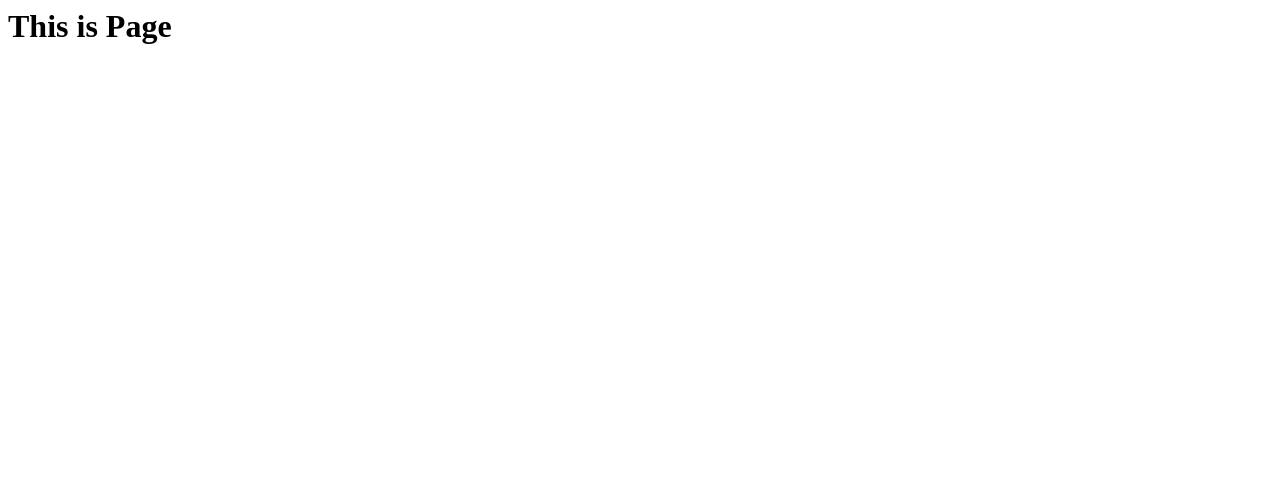
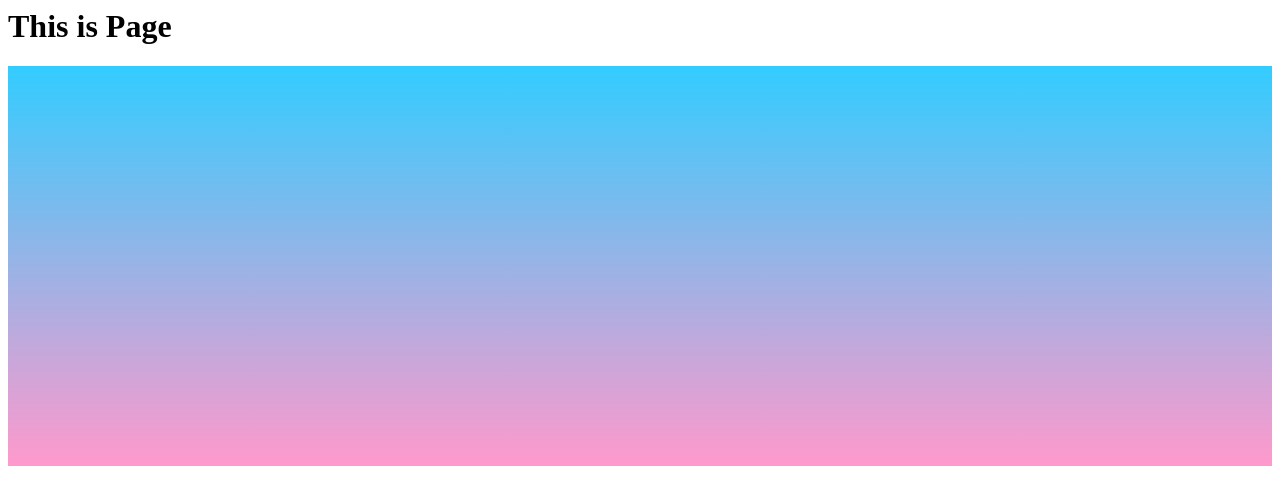
Before and after one commit to saponray/page, a plain HTML site: page index.html in a window 1280 px wide. Drawn offline with Linux system fonts and the light colour scheme.

Commit message:
Update index.html

```diff
--- a/index.html
+++ b/index.html
@@ -1,9 +1,14 @@
 <html>
 <body>
   <h1>This is Page</h1>
-  <div {
-    background: linear-gradient(to bottom, #33ccff 0%, #ff99cc 100%);
+ <style>
+div {
+    height: 400px;
+    background: linear-gradient(to bottom, #33ccff 0%, #ff99cc 100%)
 }
-    </div>
+</style>
+<body>
+
+<div></div>
 </body>
 </html>
```
